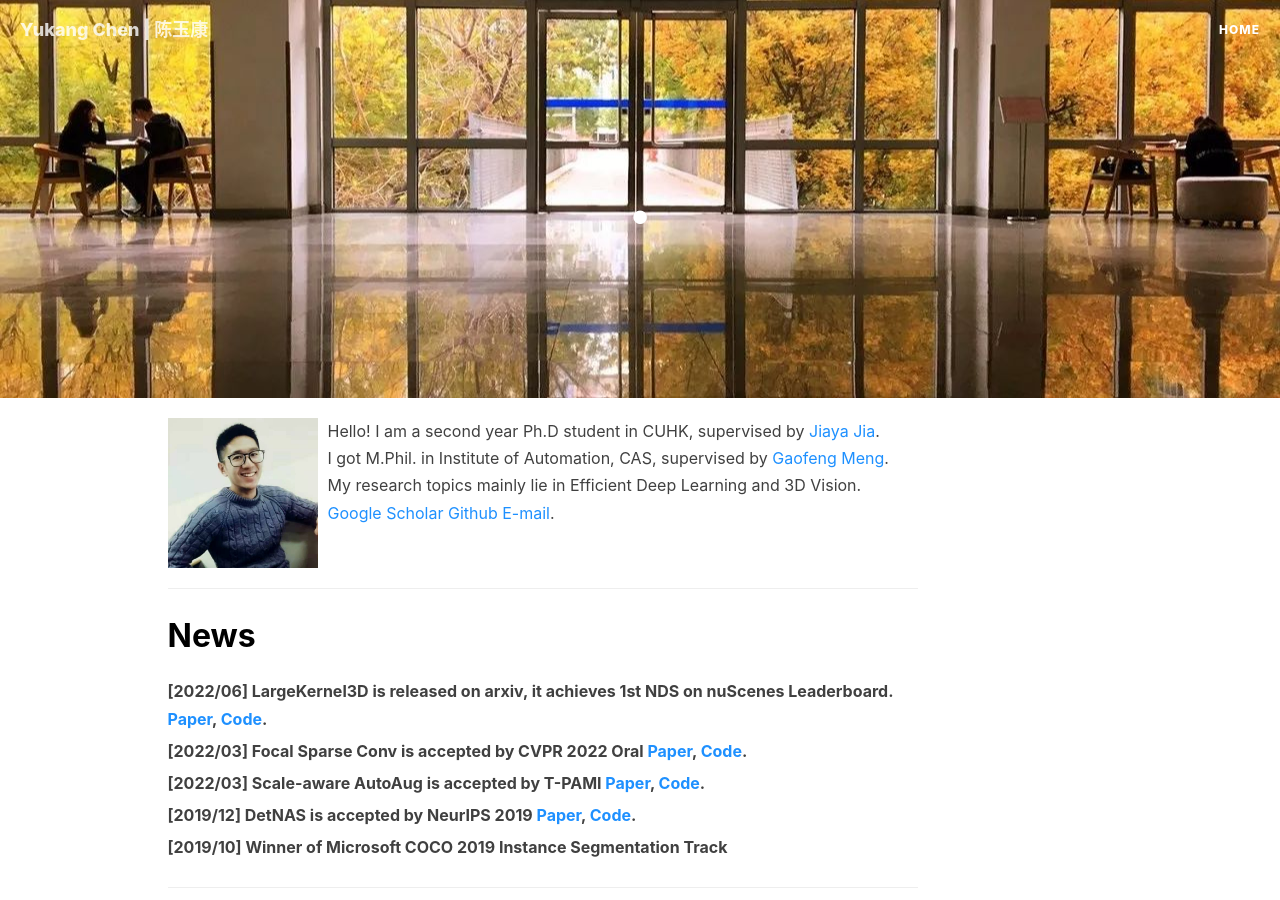
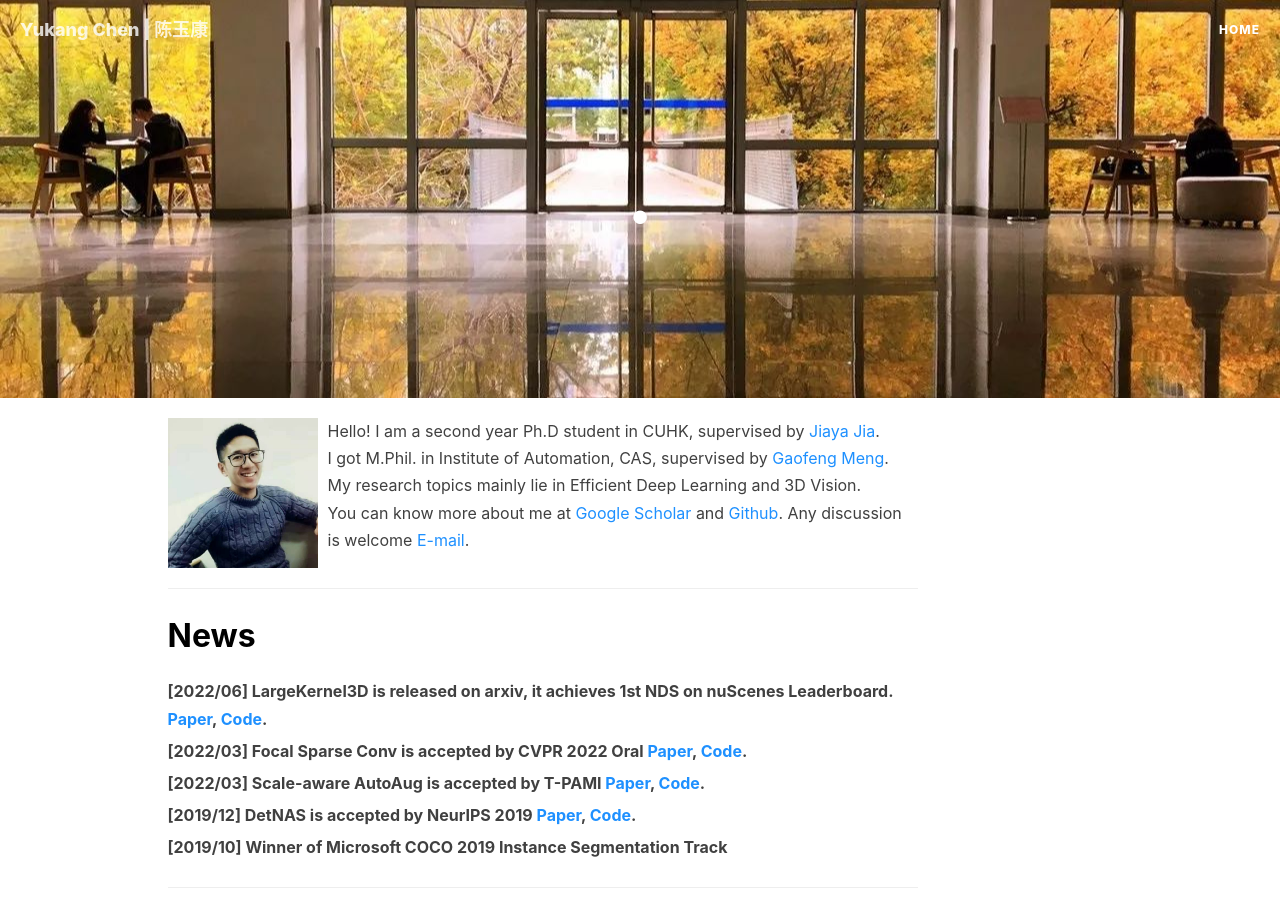
Before and after one commit to yukang2017/yukang2017.github.io, a Jekyll site: the page built from index.html, in a window 1280 px wide and 900 px high. Built offline with Jekyll 4.4.1, drawn with Linux system fonts in a browser that asks for light colours; nearby versions of some CDN libraries; the list of posts is cut into pages by our own code; comment, search, counter and statistics services are not loaded.

Commit message:
Update index.html

```diff
--- a/index.html
+++ b/index.html
@@ -15,11 +15,13 @@ description: ""
 					I got M.Phil. in Institute of Automation, CAS, supervised by <a target="_blank"
 					 href="https://scholar.google.com/citations?user=5hti_r0AAAAJ&hl=zh-CN"><font color="DodgerBlue">Gaofeng Meng</font></a></font>. <br>
 					My research topics mainly lie in Efficient Deep Learning and 3D Vision. <br>
+					You can know more about me at
 					<a target="_blank"
 					   href="https://scholar.google.com/citations?user=6p0ygKUAAAAJ&hl=en"><font color="DodgerBlue">Google Scholar</font></a>
+					and
 					<a target="_blank"
-					   href="https://github.com/yukang2017"><font color="DodgerBlue">Github</font></a>
-					<a target="_blank"
+					   href="https://github.com/yukang2017"><font color="DodgerBlue">Github</font></a>.
+					Any discussion is welcome <a target="_blank"
 					   href="yukangchen@cse.cuhk.edu.hk"><font color="DodgerBlue">E-mail</font></a>.</font>
 				</p>
 			</div>
```
